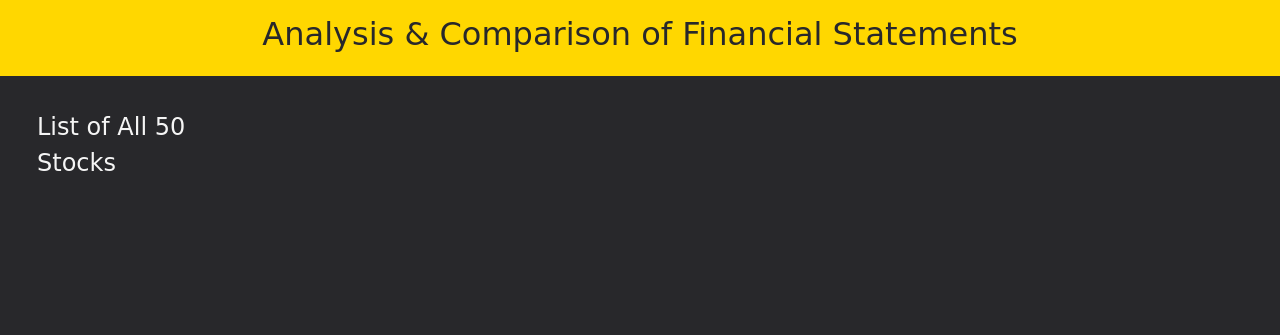
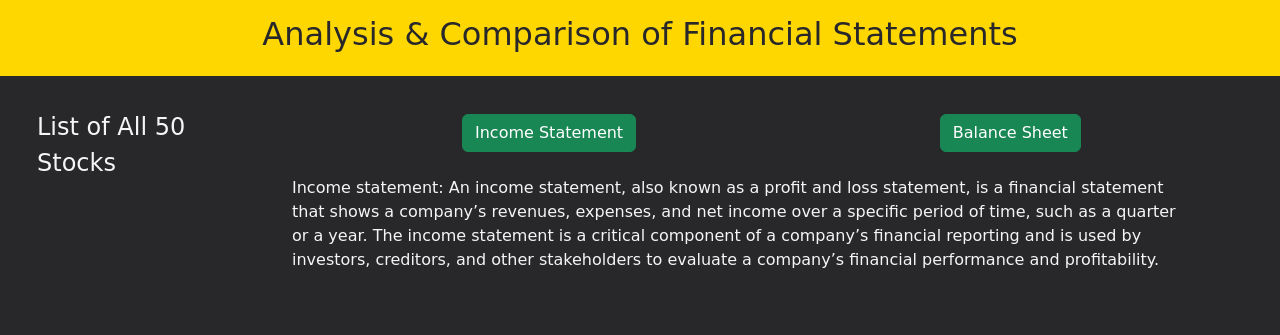
Before and after one commit to Ayush-Patel15/Analysis-Comparison_of_finacial_statements, a Flask app: template src/templates/home.html in a window 1280 px wide. Shown: the top 335 px of the page. Run offline with Flask 2, Linux system fonts and the light colour scheme; the template is opened without the code that fills it, so the values that code supplies are empty; some web fonts are replaced.

Commit message:
Table data added

```diff
--- a/src/app.py
+++ b/src/app.py
@@ -17,7 +17,8 @@ def base_function():
 def home_page_function():
     db = connect_to_the_database(database="Fundamentals")
     stocks_list = list(db["nifty_list"].find({}))
-    return render_template("home.html", stocks_list=stocks_list)
+    income_statement_data = db["income_statements"].find_one({"code": "AE13"})["data"]
+    return render_template("home.html", stocks_list=stocks_list, income_statement_data=income_statement_data)
 
 
 if __name__ == "__main__":
--- a/src/static/styles.css
+++ b/src/static/styles.css
@@ -28,3 +28,12 @@ body {
     color: whitesmoke;
     font-size: 1.1em;
 }
+
+.financial_table {
+    margin-top: 5px;
+    margin-left: 50px;
+}
+
+td.value {
+    font-size: 0.85em;
+}
--- a/src/templates/home.html
+++ b/src/templates/home.html
@@ -36,6 +36,7 @@
     <section id="mainContent">
         <div class="container-fluid">
             <div class="row financial_statement_data" id="financialStatementData">
+                <!-- Stock list section -->
                 <div class="col-md-2 stock_list" id="stockList">
                     <div class="stock_list_heading mb-4 mt-2">
                         <span>List of All 50 Stocks</span>
@@ -50,8 +51,45 @@
                         </table>
                     </div>
                 </div>
+                <!-- section to display income statement and balance sheet -->
                 <div class="col-md-9 financial_table" id="financialTable">
-
+                    <div class="row mb-4 mt-2 buttons">
+                        <div class="col-md-7 text-center income_statement_button">
+                            <button class="btn btn-success ">Income Statement</button>
+                        </div>
+                        <div class="col-md-5 text-center balance_sheet_button">
+                            <button class="btn btn-success ">Balance Sheet</button>
+                        </div>
+                    </div>
+                    <div class="row description">
+                        <span>Income statement: An income statement, also known as a profit and loss
+                            statement, is a financial statement that shows a company’s revenues, expenses, and
+                            net income over a specific period of time, such as a quarter or a year. The income
+                            statement is a critical component of a company’s financial reporting and is used by
+                            investors, creditors, and other stakeholders to evaluate a company’s financial
+                            performance and profitability.</span>
+                    </div>
+                    <div class="row mt-4 mb-4 table_data" id="tableData">
+                        <table class="table table-bordered table-dark table-striped table-hover">
+                            <tbody>
+                                {% for key in income_statement_data %}
+                                    {% if key == "YEARS" %}
+                                        <th style="width: 25%;"></th>
+                                        {% for year in income_statement_data[key] %}
+                                            <th>{{ year }}</th>
+                                        {% endfor %}
+                                    {% else %}
+                                        <tr>
+                                            <td>{{ key }}</td>
+                                            {% for value in income_statement_data[key] %}
+                                                <td class="value">{{ value }}</td>
+                                            {% endfor %}
+                                        </tr>
+                                    {% endif %}
+                                {% endfor %}
+                            </tbody>
+                        </table>
+                    </div>
                 </div>
             </div>
         </div>
```
